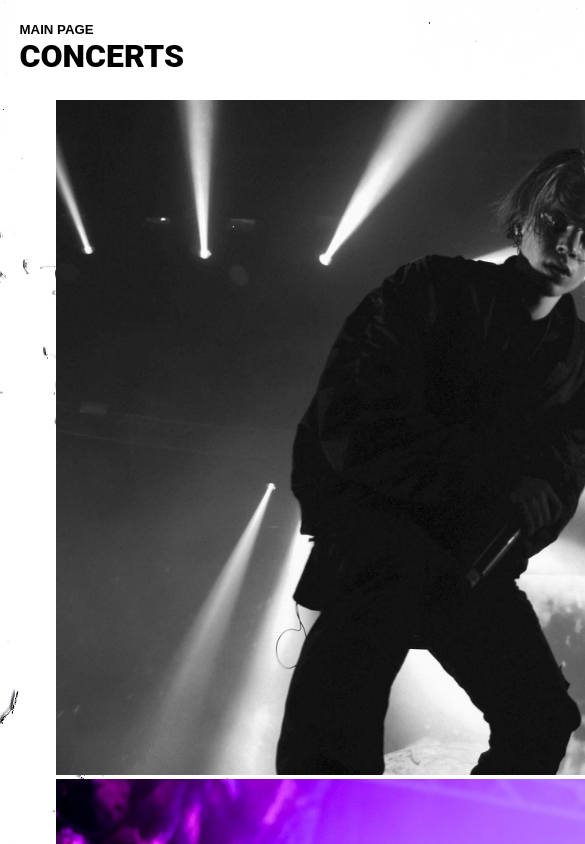
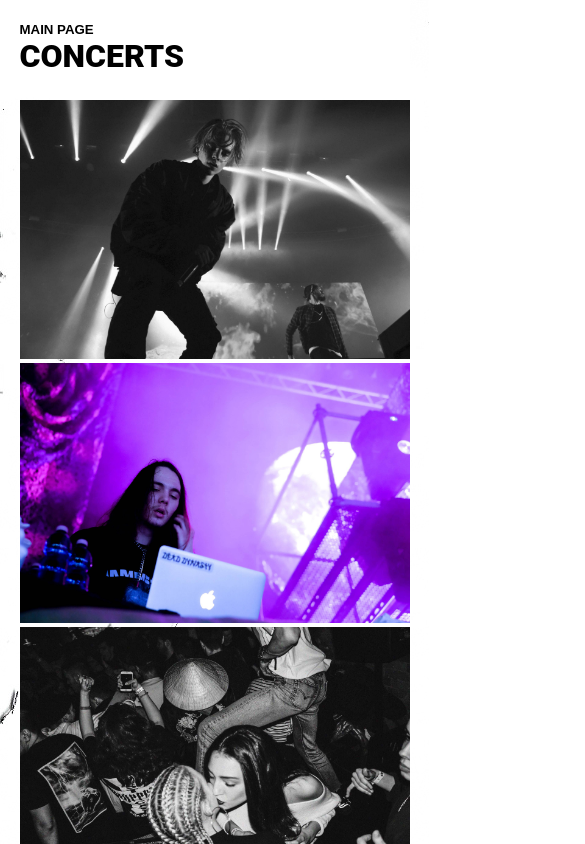
Before and after one commit to amalinovskii/friendly-garbanzo, a plain HTML site: page photography/concerts/1.html in a window 390 px wide. Shown: the top 844 px of the page, 585 px wide, since content can reach past the window. Drawn offline with Linux system fonts and the light colour scheme.

Commit message:
mobile-friendly (5)

```diff
--- a/assets/css/style.css
+++ b/assets/css/style.css
@@ -95,16 +95,22 @@ a {
     .images {
         z-index: 1;
         margin-top: 100px;
+        margin-left: 0;
         float: left;
         display: block;
     }
 
     .image {
+
+        width: 100vw;
+        height: auto;
         padding-right: 5%;
         padding-left: 5%;
     }
 
     .menu-concerts, .menu-gallery {
+        margin-left: 0;
+        padding-left: 5%;
         width: 100%;
         background-color: white;
     }
```
